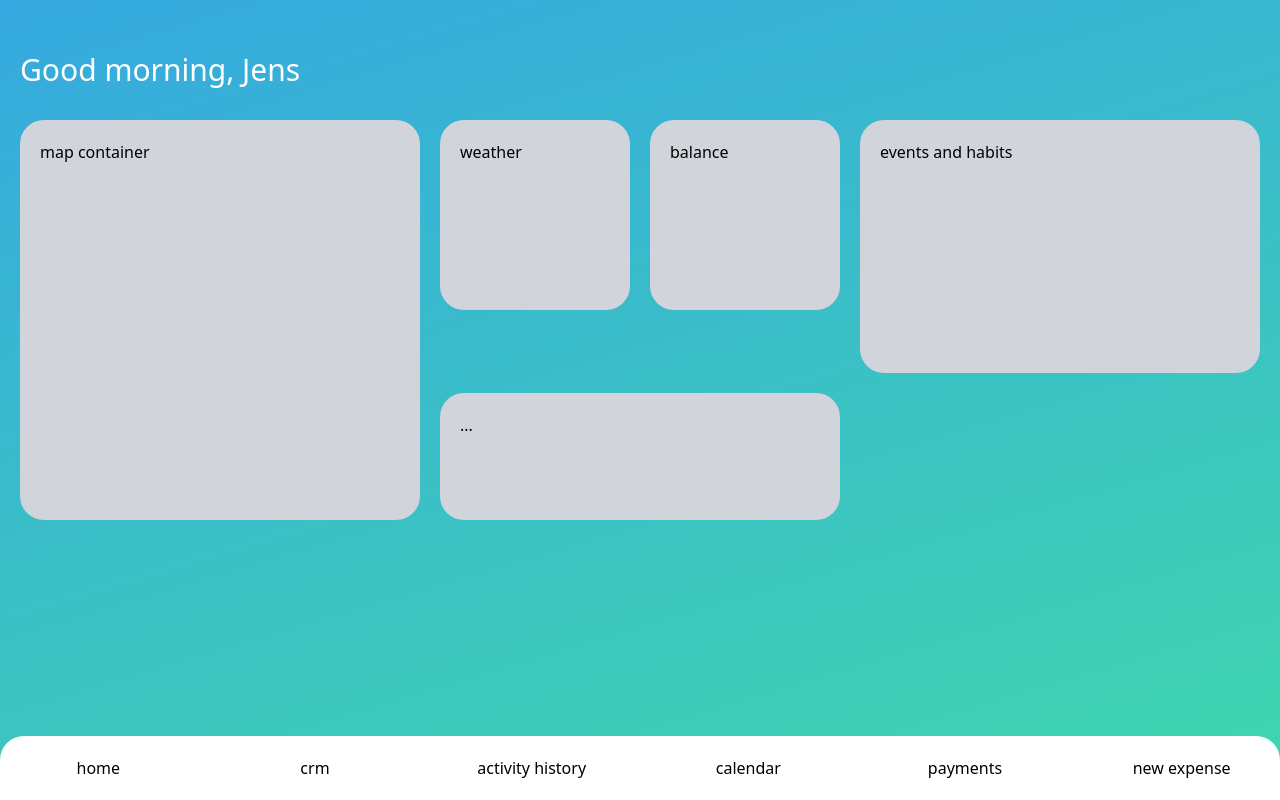
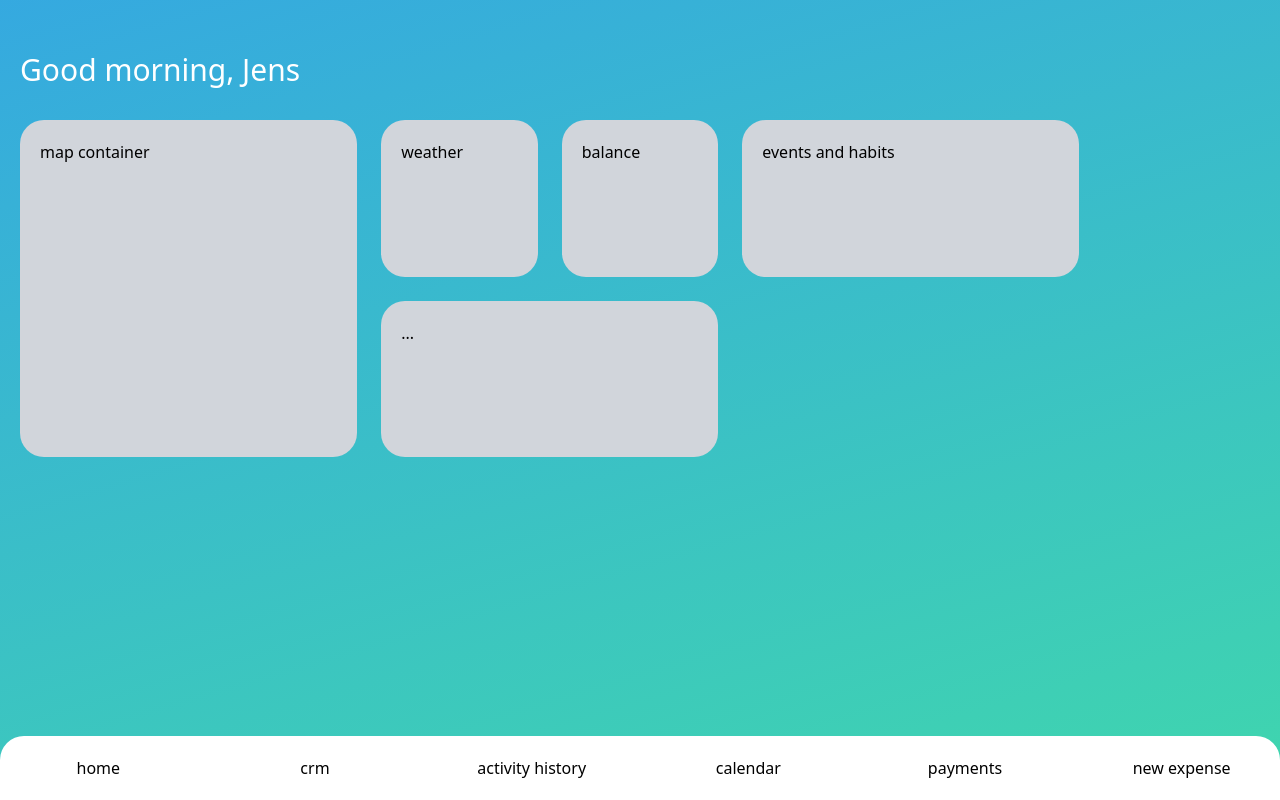
Before and after one commit to jens1o/jim, a Vue app in the folder jim-frontend/: page / in a window 1280 px wide. Built offline with nearby package versions, Linux system fonts and the light colour scheme.

Commit message:
make sure the grid elements have proper aspect-ratios

```diff
--- a/jim-frontend/src/App.vue
+++ b/jim-frontend/src/App.vue
@@ -9,15 +9,15 @@ const appBackground = useAppBackgroundStore();
   <main class="min-h-full min-w-full p-5 overflow-hidden" v-bind:style="{
     background: appBackground.background
   }">
-    <header class="my-8">
+    <header class="mx-auto my-8 max-w-screen-2xl">
       <h1 class="text-3xl font-sans font-thin text-white">
         Good morning, Jens
       </h1>
     </header>
 
-    <RouterView class="pb-20" />
+    <RouterView class="pb-20 max-w-screen-2xl mx-auto" />
 
-    <footer class="bg-white w-full h-16 rounded-t-3xl fixed bottom-0 left-0 right-0">
+    <footer class="max-w-screen-2xl mx-auto bg-white w-full h-16 rounded-t-3xl fixed bottom-0 left-0 right-0">
       <nav class="grid grid-rows-1 grid-cols-6 gap-5 w-full h-full place-items-center">
         <a>home</a>
         <a>crm</a>
--- a/jim-frontend/src/components/HomeTile.vue
+++ b/jim-frontend/src/components/HomeTile.vue
@@ -27,12 +27,13 @@ export default defineComponent({
                     cssClasses.push('aspect-square');
                     break;
                 case 'm':
+                    cssClasses.push('bg-red-500');
                     break;
                 case 'l':
                     cssClasses.push('col-span-2');
                     break;
                 case 'xl':
-                    cssClasses.push('row-span-2', 'col-span-2', 'aspect-square');
+                    cssClasses.push('row-span-2', 'col-span-2');
                     break;
             }
 
--- a/jim-frontend/src/views/HomeView.vue
+++ b/jim-frontend/src/views/HomeView.vue
@@ -3,7 +3,7 @@ import HomeTile from '../components/HomeTile.vue';
 </script>
 
 <template>
-  <main class="grid grid-cols-3 md:grid-cols-6 gap-5">
+  <main class="grid grid-cols-3 md:grid-cols-7 gap-6 auto-cols-fr auto-rows-fr">
     <HomeTile size="xl">
       map container
     </HomeTile>
```
